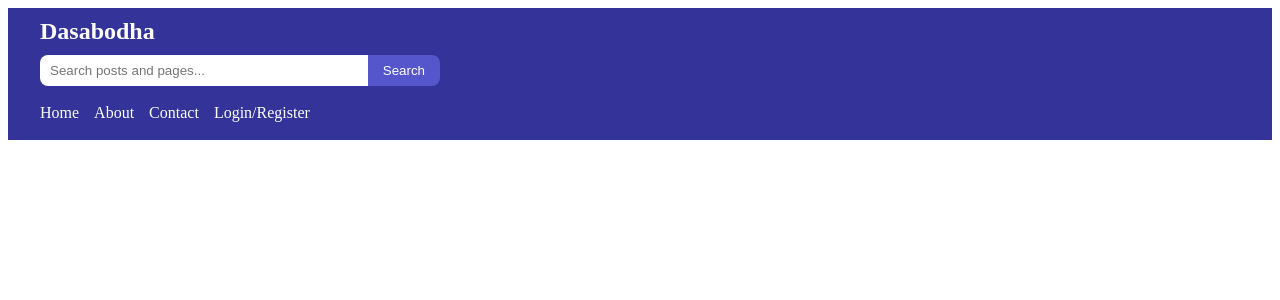
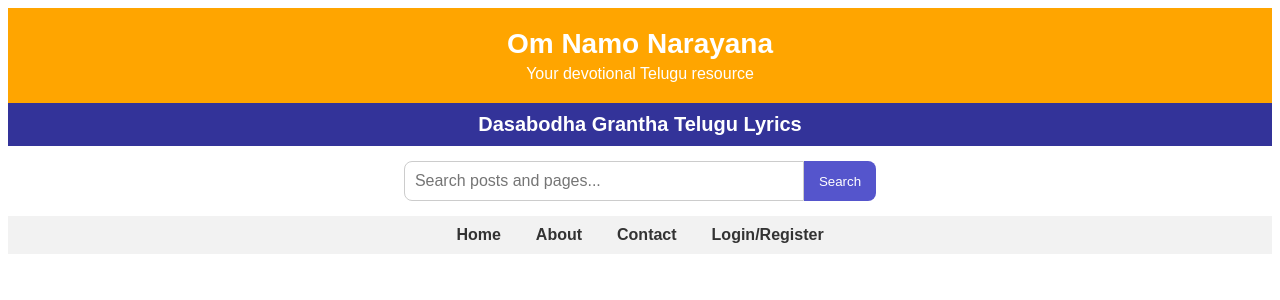
Before and after one commit to csrgnk/gsrgnk.github.io, a Jekyll site: the page header.html, which Jekyll copies as it is, in a window 1280 px wide. Shown: the top 300 px of the page. Built offline with Jekyll 4.4.1, drawn with Linux system fonts in a browser that asks for light colours.

Commit message:
Update header.html

```diff
--- a/header.html
+++ b/header.html
@@ -1,14 +1,24 @@
 <!-- Header Start -->
 <header>
-  <div class="header-container">
-    <div class="site-branding">
-      <a href="/" class="site-name">Dasabodha</a>
+  <!-- Orange Main Box: Site Name + Tagline -->
+  <div class="main-box">
+    <h1 class="site-name">Om Namo Narayana</h1>
+    <p class="tagline">Your devotional Telugu resource</p>
+  </div>
+
+  <!-- Blue Secondary Box: Section Title -->
+  <div class="section-box">
+    <h2>Dasabodha Grantha Telugu Lyrics</h2>
+  </div>
+
   <!-- Search Box -->
   <div class="search-box">
     <input type="text" id="siteSearchInput" placeholder="Search posts and pages...">
     <button id="siteSearchBtn">Search</button>
   </div>
-    </div>
+
+  <!-- Search Results -->
+  <div id="searchResults" style="margin-top:10px;"></div>
 
   <!-- Navigation Menu -->
   <nav>
@@ -20,41 +30,123 @@
       <li><a href="/admin-panel">Login/Register</a></li>
     </ul>
   </nav>
-  </div>
 </header>
 
 <!-- Styles -->
 <style>
-  header { background:#333399; color:#fff; padding:10px 20px; }
-  .header-container { display:flex; flex-direction:column; align-items:flex-start; max-width:1200px; margin:auto; }
-  .site-branding { width:100%; margin-bottom:10px; }
-  .site-name { font-size:24px; font-weight:bold; color:#fff; text-decoration:none; }
-  .search-box { margin-top:10px; display:flex; width:100%; max-width:400px; }
-  .search-box input { flex:1; padding:8px 10px; border-radius:8px 0 0 8px; border:none; }
-  .search-box button { padding:8px 15px; border:none; background:#5555cc; color:#fff; border-radius:0 8px 8px 0; cursor:pointer; }
+  header { font-family:Arial,sans-serif; margin:0; padding:0; }
+
+  /* Main Orange Box */
+  .main-box {
+    background:orange;
+    color:#fff;
+    text-align:center;
+    padding:20px 10px;
+  }
+  .main-box .site-name { font-size:28px; margin:0; font-weight:bold; }
+  .main-box .tagline { font-size:16px; margin:5px 0 0 0; }
+
+  /* Blue Section Box */
+  .section-box {
+    background:#333399;
+    color:#fff;
+    text-align:center;
+    padding:10px 5px;
+  }
+  .section-box h2 { margin:0; font-size:20px; }
+
+  /* Search Box */
+  .search-box { display:flex; justify-content:center; margin:15px 0; }
+  .search-box input { flex:1; max-width:400px; padding:10px; border-radius:8px 0 0 8px; border:1px solid #ccc; font-size:16px; }
+  .search-box button { padding:10px 15px; border:none; background:#5555cc; color:#fff; border-radius:0 8px 8px 0; cursor:pointer; }
   .search-box button:hover { background:#7777ee; }
 
-  nav { width:100%; }
-  .menu { list-style:none; display:flex; padding:0; margin:0; gap:15px; }
-  .menu li a { color:#fff; text-decoration:none; padding:8px 0; display:block; }
+  /* Search Results */
+  #searchResults { text-align:center; font-size:16px; }
+
+  /* Navigation Menu */
+  nav { background:#f2f2f2; }
+  .menu { list-style:none; display:flex; justify-content:center; padding:0; margin:0; gap:15px; }
+  .menu li a { color:#333; text-decoration:none; padding:10px; display:block; font-weight:bold; }
   .menu li a:hover { text-decoration:underline; }
 
   /* Mobile Styles */
-  .menu-toggle { display:none; font-size:28px; cursor:pointer; }
+  .menu-toggle { display:none; font-size:28px; cursor:pointer; padding:10px; text-align:center; }
   @media(max-width:768px){
-    .menu { flex-direction:column; display:none; width:100%; background:#333399; margin-top:10px; }
-    .menu li { width:100%; text-align:left; padding-left:10px; }
+    .menu { flex-direction:column; display:none; width:100%; background:#f2f2f2; }
+    .menu li { width:100%; text-align:center; }
     .menu-toggle { display:block; }
   }
 </style>
 
-<!-- Mobile Menu Script -->
+<!-- Scripts -->
 <script>
+  // Mobile Menu Toggle
   const mobileToggle = document.getElementById('mobileMenuToggle');
   const siteMenu = document.getElementById('siteMenu');
+  mobileToggle.addEventListener('click', ()=>{
+    siteMenu.style.display = (siteMenu.style.display === 'flex') ? 'none' : 'flex';
+  });
 
-  mobileToggle.addEventListener('click', ()=>{
-    if(siteMenu.style.display === 'flex') siteMenu.style.display='none';
-    else siteMenu.style.display='flex';
+  // Dynamic Site Search
+  const searchInput = document.getElementById('siteSearchInput');
+  const searchBtn = document.getElementById('siteSearchBtn');
+  const searchResults = document.getElementById('searchResults');
+
+  let posts = [];
+  let pages = [];
+
+  // Fetch posts.json and pages.json
+  fetch('/posts.json')
+    .then(res => res.json())
+    .then(data => { posts = data; })
+    .catch(err => console.error("Posts fetch error:", err));
+
+  fetch('/pages.json')
+    .then(res => res.json())
+    .then(data => { pages = data; })
+    .catch(err => console.error("Pages fetch error:", err));
+
+  function searchSite(query){
+    const q = query.toLowerCase();
+    let results = [];
+
+    posts.forEach(post => {
+      if(post.title.toLowerCase().includes(q) || (post.content && post.content.toLowerCase().includes(q))){
+        results.push({type:"Post", title:post.title, url:"/"+post.slug+"/"});
+      }
+    });
+
+    pages.forEach(page => {
+      if(page.title.toLowerCase().includes(q) || (page.content && page.content.toLowerCase().includes(q))){
+        results.push({type:"Page", title:page.title, url:"/"+page.slug+"/"});
+      }
+    });
+
+    return results;
+  }
+
+  searchBtn.addEventListener('click', ()=>{
+    const query = searchInput.value.trim();
+    searchResults.innerHTML = "";
+    if(!query) return;
+
+    const results = searchSite(query);
+    if(results.length === 0){
+      searchResults.innerHTML = "<p>Not available</p>";
+      return;
+    }
+
+    const ul = document.createElement('ul');
+    results.forEach(item=>{
+      const li = document.createElement('li');
+      li.innerHTML = `<strong>[${item.type}]</strong> <a href="${item.url}">${item.title}</a>`;
+      ul.appendChild(li);
+    });
+    searchResults.appendChild(ul);
+  });
+
+  searchInput.addEventListener('keypress', e => {
+    if(e.key === 'Enter'){ e.preventDefault(); searchBtn.click(); }
   });
 </script>
```
Lines whose indentation alone changed are shown as unchanged.
